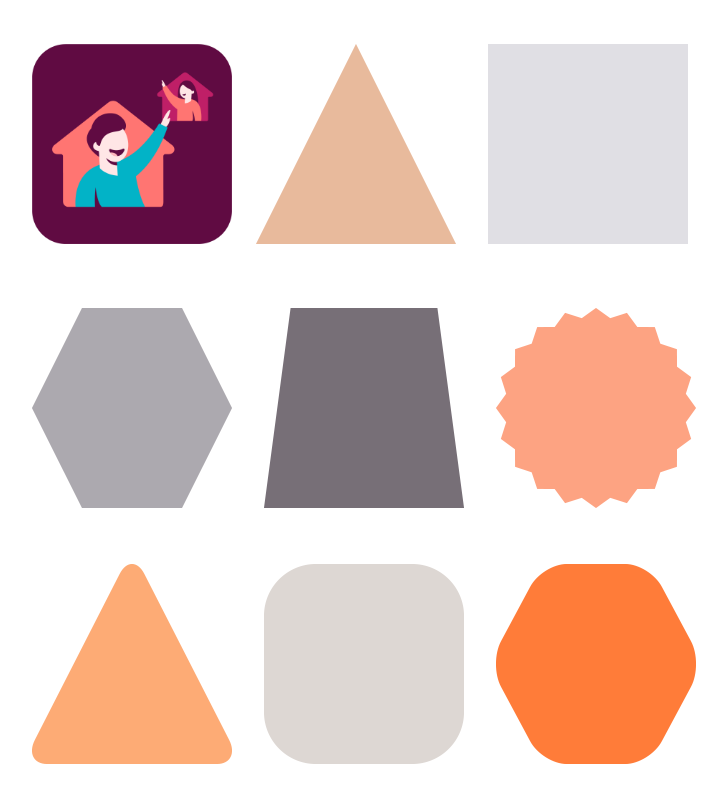
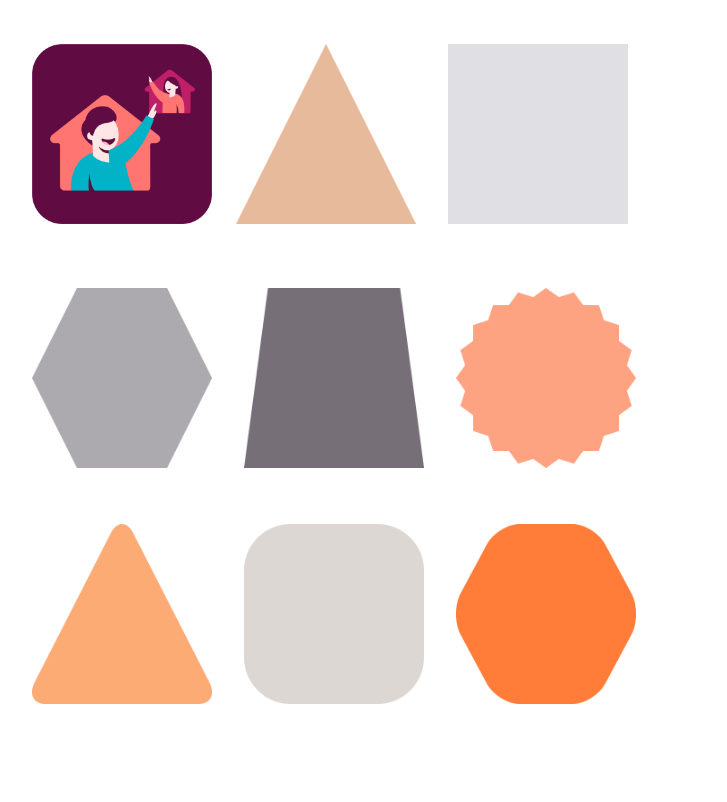
Before and after one commit to Ameliasks/WEEK6, a plain HTML site: page public/index.html in a window 1280 px wide. Shown: the whole page, without its empty margins (264-991 px from the left). Drawn offline with Linux system fonts and the light colour scheme.

Commit message:
Try size

```diff
--- a/public/index.html
+++ b/public/index.html
@@ -22,7 +22,7 @@
     <div class="row">
         <div class="image-container"><div class="image-container">
 
-            <img id="cir_id" src="img/Community@2x.png" height="200" width="200"
+            <img id="cir_id" src="img/Community@2x.png" height="180" width="180"
             onmouseover= "this.src='img/Community_H@2x.png';"
             onmouseout= "this.src='img/Community@2x.png';"
             />
@@ -30,26 +30,26 @@
         </div>
 
 
-        <div class="image-container"><div class="image-container"><img id="tri_id" src="img/tri.png" height="200" width="200"/>
+        <div class="image-container"><div class="image-container"><img id="tri_id" src="img/tri.png" height="180" width="180"/>
 
         </div></div>
 
-        <div class="image-container"><div class="image-container"><img id= "squ_id" src="img/squ.png" height="200" width="200"/>
+        <div class="image-container"><div class="image-container"><img id= "squ_id" src="img/squ.png" height="180" width="180"/>
 
         </div></div>
 
     </div>
 
     <div class="row">
-        <div class="image-container"><div class="image-container"><img id="hex_id" src="img/hex.png" height="200" width="200"/></div></div>
-        <div class="image-container"><div class="image-container"><img id="rec_id" src="img/rec.png" height="200" width="200"/></div></div>
-        <div class="image-container"><div class="image-container"><img id="sta_id" src="img/sta.png" height="200" width="200"/></div></div>
+        <div class="image-container"><div class="image-container"><img id="hex_id" src="img/hex.png" height="180" width="180"/></div></div>
+        <div class="image-container"><div class="image-container"><img id="rec_id" src="img/rec.png" height="180" width="180"/></div></div>
+        <div class="image-container"><div class="image-container"><img id="sta_id" src="img/sta.png" height="180" width="180"/></div></div>
     </div>
 
     <div class="row">
-        <div class="image-container"><div class="image-container"><img id="trr_id" src="img/trr.png" height="200" width="200"/></div></div>
-        <div class="image-container"><div class="image-container"><img id="sqr_id" src="img/sqr.png" height="200" width="200"/></div></div>
-        <div class="image-container"><div class="image-container"><img id="her_id" src="img/her.png" height="200" width="200"/></div></div>
+        <div class="image-container"><div class="image-container"><img id="trr_id" src="img/trr.png" height="180" width="180"/></div></div>
+        <div class="image-container"><div class="image-container"><img id="sqr_id" src="img/sqr.png" height="180" width="180"/></div></div>
+        <div class="image-container"><div class="image-container"><img id="her_id" src="img/her.png" height="180" width="180"/></div></div>
     </div>
 
 </body>
```
